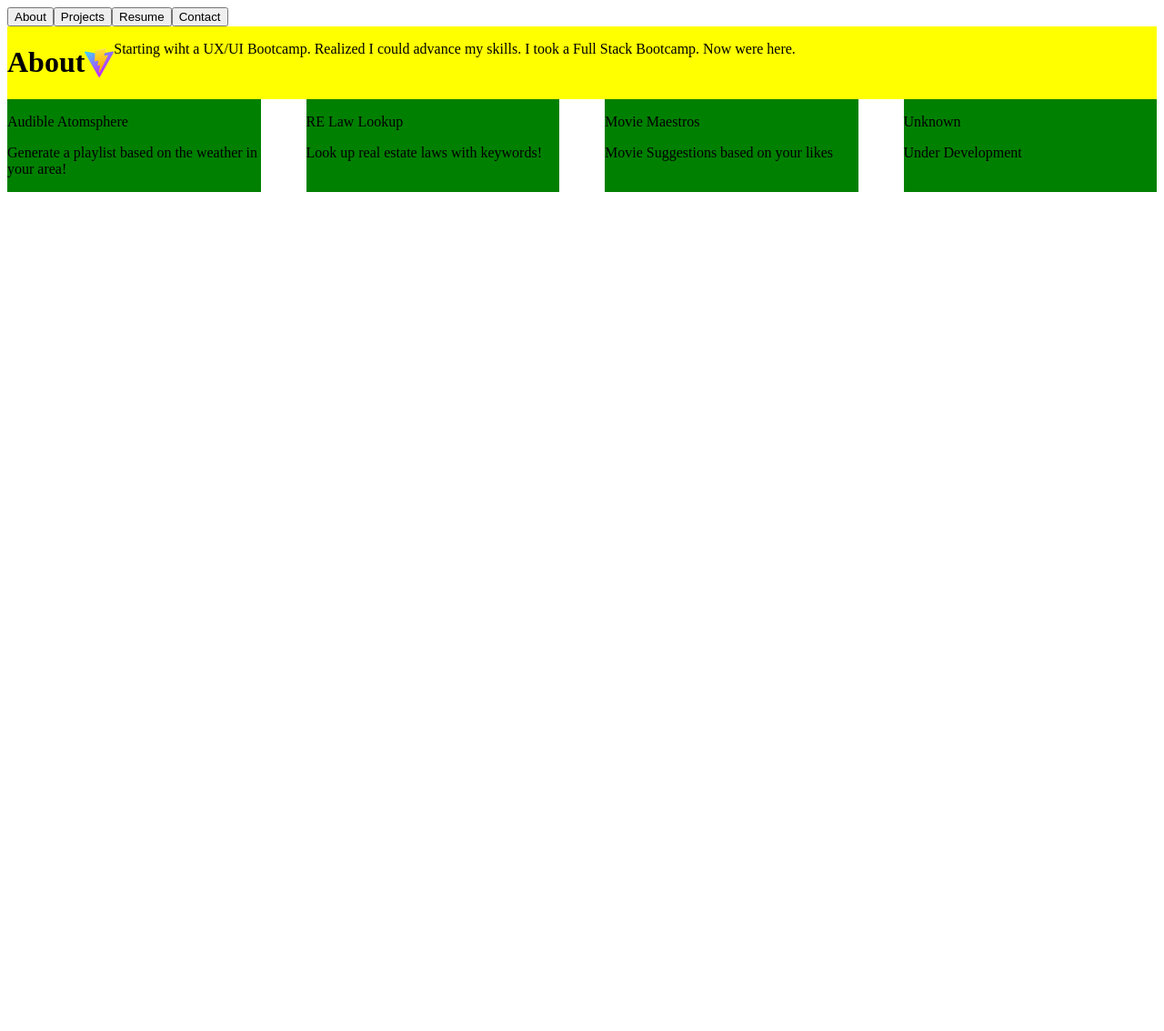
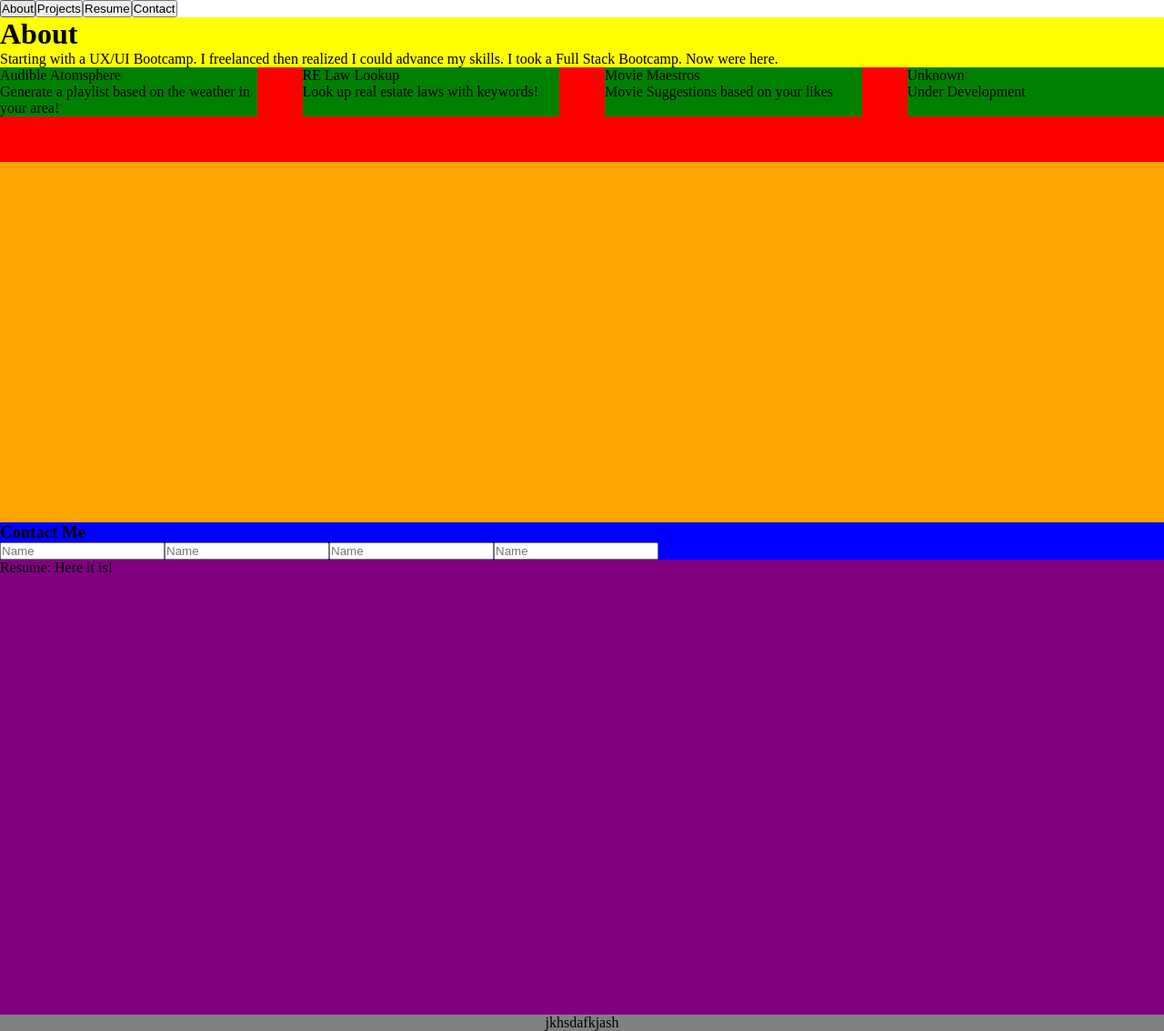
Before and after one commit to mbman11/react-4, a React (Vite) app: page / in a window 1280 px wide. Shown: the whole page at 91% size. Before the commit the page ends 800 px from the top, so only its background shows below. Built offline with nearby package versions, Linux system fonts and the light colour scheme.

Commit message:
added contact page and resume page

```diff
--- a/src/App.css
+++ b/src/App.css
@@ -8,6 +8,7 @@
 
 #about {
   display: flex;
+  flex-direction: column;
   background-color: yellow;
 }
 
@@ -17,9 +18,15 @@
   list-style: none;
 }
 
-.proj-cont {
+#proj-container {
+  background-color: orange;
+  height: 500px;
+}
+
+.card-container {
   display: flex;
   gap: 50px;
+  background-color: red;
 }
 
 .card {
@@ -27,3 +34,20 @@
   margin-bottom: 50px;
   width: 50vw;
 }
+
+
+#contact {
+  background-color: blue;
+}
+
+#resume {
+  height: 500px;
+  background-color: purple;
+}
+
+footer {
+  display: flex;
+  justify-content: center;
+  background-color: grey;
+  list-style: none;
+}
--- a/src/App.jsx
+++ b/src/App.jsx
@@ -3,7 +3,9 @@ import './App.css'
 import Header from './components/Header'
 import About from './components/About'
 import ProjectsContainer from './components/projectsContainer'
-
+import Contact from './components/Contact'
+import Resume from './components/Resume'
+import Footer from './components/Footer'
 
 function App() {
   const [count, setCount] = useState(0)
@@ -13,6 +15,9 @@ function App() {
       <Header />
       <About/>
       <ProjectsContainer/>
+      <Contact/>
+      <Resume />
+      <Footer/>
     </>
   )
 }
--- a/src/components/About.jsx
+++ b/src/components/About.jsx
@@ -1,11 +1,11 @@
-import Header from "./Header";
+
 
 function About (){
   return(
     <div id="about">
       <h1>About</h1>
-      <img src="vite.svg"></img>
-      <p>Starting wiht a UX/UI Bootcamp. Realized I could advance my skills. I took a Full Stack Bootcamp. Now were here.</p>
+      {/* <img src="vite.svg"></img> */}
+      <p>Starting with a UX/UI Bootcamp. I freelanced then realized I could advance my skills. I took a Full Stack Bootcamp. Now were here.</p>
     </div>
   )
 }
--- a/src/components/Contact.jsx
+++ b/src/components/Contact.jsx
@@ -0,0 +1,14 @@
+
+function Contact(){
+  return(
+    <div id="contact">
+    <h3>Contact Me</h3>
+      <input placeholder="Name"></input>
+      <input placeholder="Name"></input>
+      <input placeholder="Name"></input>
+      <input placeholder="Name"></input>
+    </div>
+  )
+}
+
+export default Contact
--- a/src/components/Footer.jsx
+++ b/src/components/Footer.jsx
@@ -0,0 +1,9 @@
+function Footer (){
+  return(
+    <footer>
+      <li>jkhsdafkjash</li>
+    </footer>
+  )
+}
+
+export default Footer;
--- a/src/components/Nav.jsx
+++ b/src/components/Nav.jsx
@@ -1,18 +1,35 @@
 function Nav (){
   function about(){
     document.querySelector('#about').style="display: block";
-    document.querySelector('#projects').style="display: none";
+    document.querySelector('#proj-container').style="display: block";
+    document.querySelector('#contact').style="display: block";
+    document.querySelector('#resume').style="display: block";
   }
   function projects(){
     document.querySelector('#about').style="display: none";
-    document.querySelector('#projects').style="display: block";
+    document.querySelector('#contact').style="display: none";
+    document.querySelector('#resume').style="display: none";
+    document.querySelector('#proj-container').style="display: block";
   }
+  function contact(){
+    document.querySelector('#about').style="display: none";
+    document.querySelector('#proj-container').style="display: none";
+    document.querySelector('#resume').style="display: none";
+    document.querySelector('#contact').style="display: block";
+  }
+  function resume(){
+    document.querySelector('#about').style="display: none";
+    document.querySelector('#proj-container').style="display: none";
+    document.querySelector('#contact').style="display: none";
+    document.querySelector('#resume').style="display: block";
+  }
+
   return(
     <div className="nav-sec">
       <li><button onClick={about}>About</button></li>
       <li><button onClick={projects}>Projects</button></li>
-      <li><button>Resume</button></li>
-      <li><button>Contact</button></li>
+      <li><button onClick={resume}>Resume</button></li>
+      <li><button onClick={contact}>Contact</button></li>
     </div>
   )
 }
--- a/src/components/Projects.jsx
+++ b/src/components/Projects.jsx
@@ -2,7 +2,7 @@ import Card from "./card";
 
 function Projects() {
   return (
-    <div className="proj-cont">
+    <div className="card-container">
       <Card name="Audible Atomsphere" description="Generate a playlist based on the weather in your area!"/>
       <Card name="RE Law Lookup" description="Look up real estate laws with keywords!"/>
       <Card name="Movie Maestros" description="Movie Suggestions based on your likes"/>
--- a/src/components/ProjectsContainer.jsx
+++ b/src/components/ProjectsContainer.jsx
@@ -3,7 +3,7 @@ import Projects from "./Projects";
 
 function ProjectsContainer(){
   return(
-    <div>
+    <div id="proj-container">
       <Projects />
     </div>
   )
--- /dev/null
+++ b/src/components/Resume.jsx
@@ -0,0 +1,9 @@
+function Resume(){
+  return(
+    <div id="resume">
+      Resume: Here it is!
+    </div>
+  )
+}
+
+export default Resume;
--- a/src/index.css
+++ b/src/index.css
@@ -1,68 +1,6 @@
-/* :root {
-  font-family: Inter, system-ui, Avenir, Helvetica, Arial, sans-serif;
-  line-height: 1.5;
-  font-weight: 400;
 
-  color-scheme: light dark;
-  color: rgba(255, 255, 255, 0.87);
-  background-color: #242424;
-
-  font-synthesis: none;
-  text-rendering: optimizeLegibility;
-  -webkit-font-smoothing: antialiased;
-  -moz-osx-font-smoothing: grayscale;
+*{
+  margin: 0;
+  padding: 0;
+  box-sizing: border-box;
 }
-
-a {
-  font-weight: 500;
-  color: #646cff;
-  text-decoration: inherit;
-}
-a:hover {
-  color: #535bf2;
-}
-
-body {
-  margin: 0;
-  display: flex;
-  place-items: center;
-  min-width: 320px;
-  min-height: 100vh;
-}
-
-h1 {
-  font-size: 3.2em;
-  line-height: 1.1;
-}
-
-button {
-  border-radius: 8px;
-  border: 1px solid transparent;
-  padding: 0.6em 1.2em;
-  font-size: 1em;
-  font-weight: 500;
-  font-family: inherit;
-  background-color: #1a1a1a;
-  cursor: pointer;
-  transition: border-color 0.25s;
-}
-button:hover {
-  border-color: #646cff;
-}
-button:focus,
-button:focus-visible {
-  outline: 4px auto -webkit-focus-ring-color;
-}
-
-@media (prefers-color-scheme: light) {
-  :root {
-    color: #213547;
-    background-color: #ffffff;
-  }
-  a:hover {
-    color: #747bff;
-  }
-  button {
-    background-color: #f9f9f9;
-  }
-} */
```
